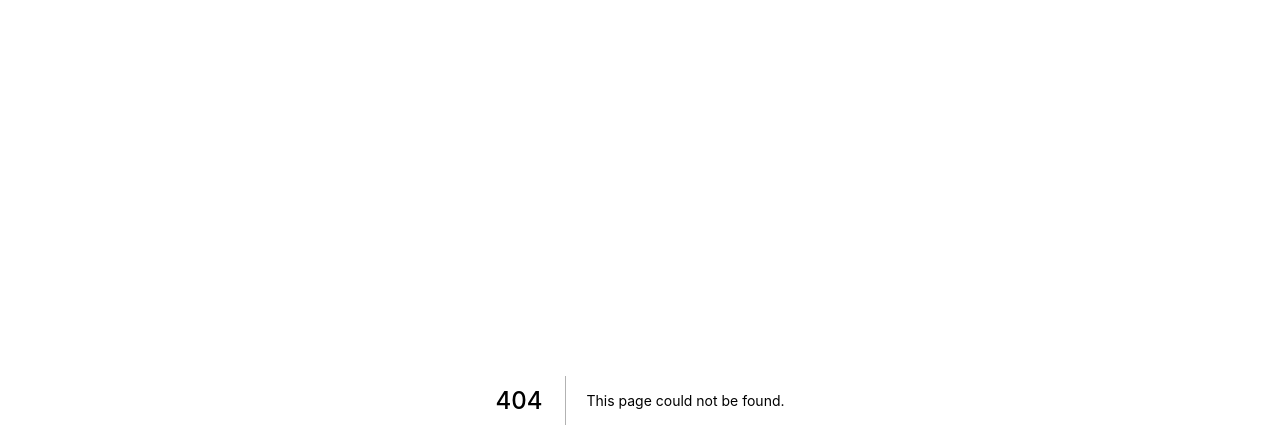
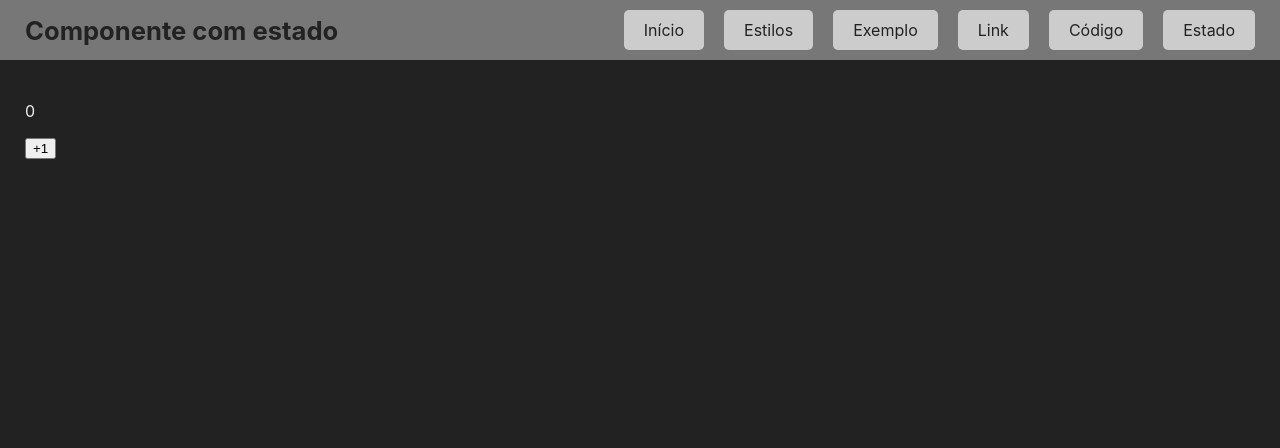
Before and after one commit to luciocarvalho10/nextjs-fundamentos, a Next.js app: page /estado in a window 1280 px wide. Before the commit this address had no page. Shown: the top 448 px of the page. Built offline with nearby package versions, Linux system fonts and the light colour scheme.

Commit message:
Componente com estado

```diff
--- a/src/components/Cabecalho.jsx
+++ b/src/components/Cabecalho.jsx
@@ -14,6 +14,7 @@ export default function Cabecalho(props) {
         <Navegador texto="Exemplo" destino="/exemplo" />
         <Navegador texto="Link" destino="/linkc" />
         <Navegador texto="Código" destino="/cliente/RJ/1985" />
+        <Navegador texto="Estado" destino="/estado" />
       </div>
     </header>
   )
--- /dev/null
+++ b/src/pages/estado.jsx
@@ -0,0 +1,14 @@
+import { useState } from "react"
+import Layout from "../components/Layout"
+
+export default function Estado() {
+  let [numero, setNumero] = useState(0)
+  return (
+    <Layout titulo="Componente com estado">
+      <div>
+        <p>{numero}</p>
+        <button onClick={() => setNumero(numero + 1)}>+1</button>
+      </div>
+    </Layout>
+  )
+}
```
